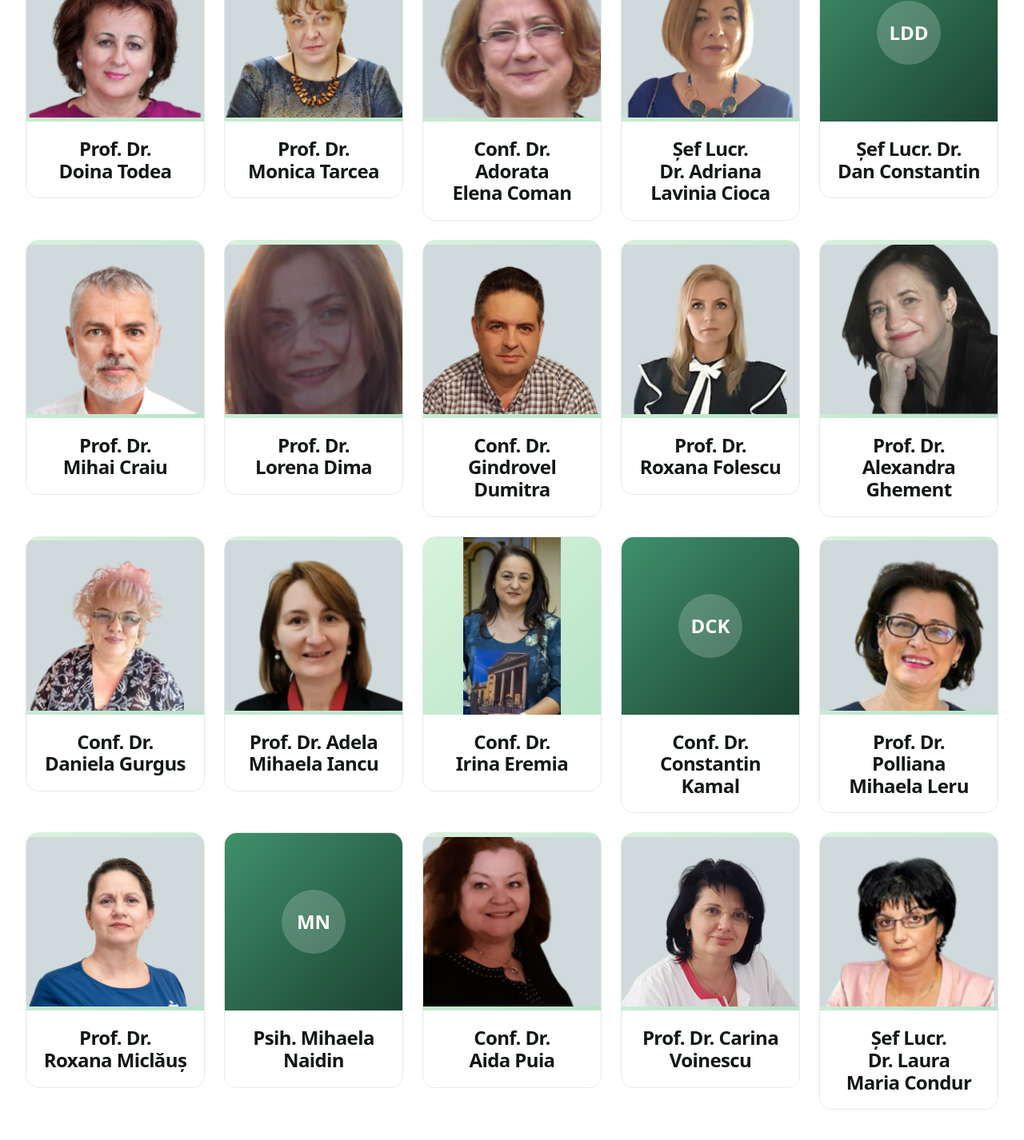
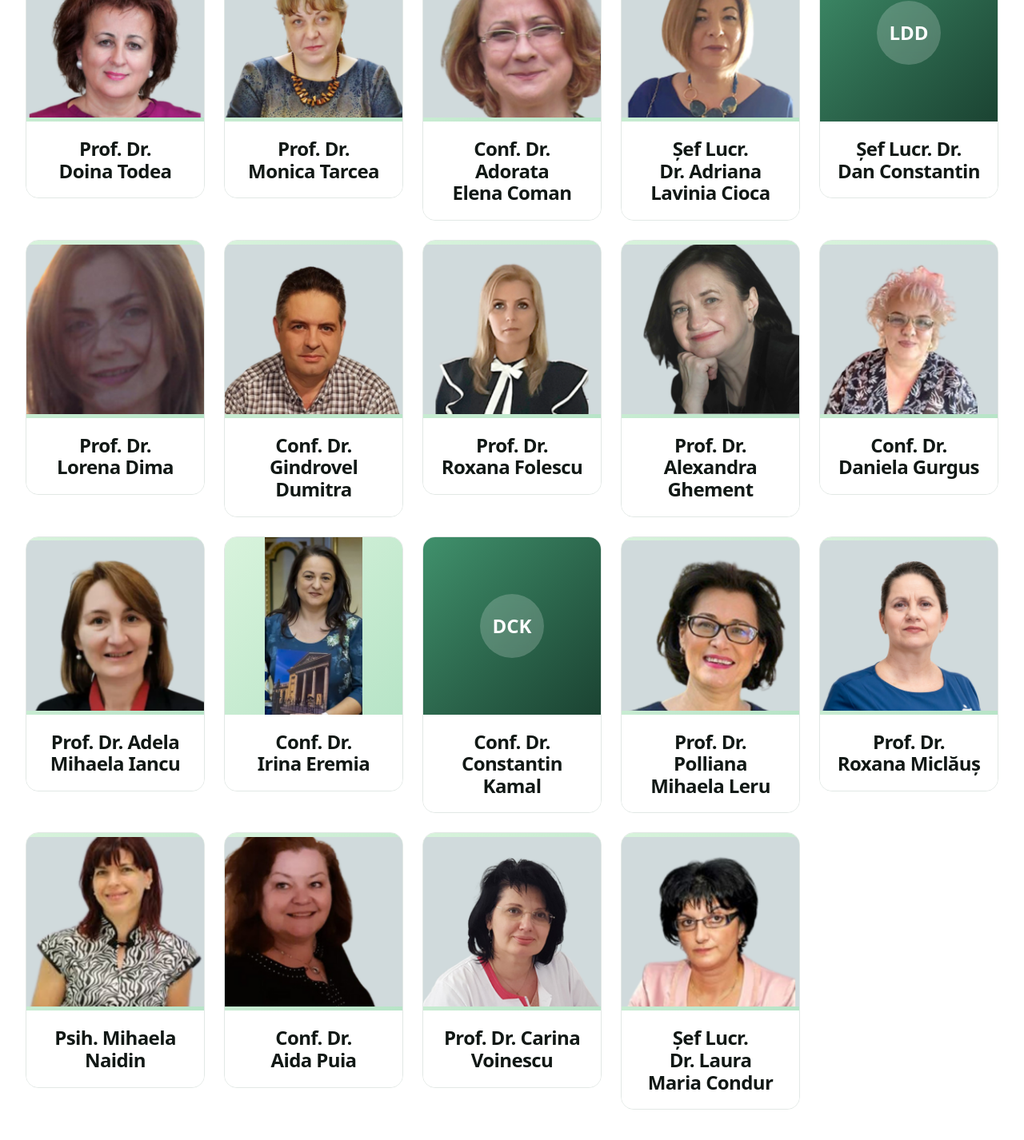
Before and after one commit to SwagMasterPro/wwwaslmro, a Next.js app: page /echipa in a window 1280 px wide. Shown: the part 1571-2997 px from the top of the page at 80% size. Built offline with nearby package versions, Linux system fonts and the light colour scheme.

Commit message:
Update team: Remove Prof. Dr. Mihai Craiu, add photo for Psih. Mihaela Naidin
- Remove Prof. Dr. Mihai Craiu from scientific council (pending confirmation)
- Add official photo for Psih. Mihaela Naidin
- Clean up source image files from root directory

```diff
--- a/app/echipa/page.tsx
+++ b/app/echipa/page.tsx
@@ -28,7 +28,6 @@ const consiliulStiintific = [
   { name: "Conf. Dr. Adorata Elena Coman", image: "/images/conf-dr-adorata-coman.png" },
   { name: "Șef Lucr. Dr. Adriana Lavinia Cioca", image: "/images/sef-lucr-dr-adriana-cioca.png" },
   { name: "Șef Lucr. Dr. Dan Constantin", image: null },
-  { name: "Prof. Dr. Mihai Craiu", image: "/images/prof-dr-mihai-craiu.png" },
   { name: "Prof. Dr. Lorena Dima", image: "/images/prof-dr-lorena-dima.png" },
   { name: "Conf. Dr. Gindrovel Dumitra", image: "/images/conf-dr-gindrovel-dumitra.png" },
   { name: "Prof. Dr. Roxana Folescu", image: "/images/prof-dr-roxana-folescu.png" },
@@ -39,7 +38,7 @@ const consiliulStiintific = [
   { name: "Conf. Dr. Constantin Kamal", image: null },
   { name: "Prof. Dr. Polliana Mihaela Leru", image: "/images/prof-dr-poliana-leru.png" },
   { name: "Prof. Dr. Roxana Miclăuș", image: "/images/prof-dr-roxana-miclaus.png" },
-  { name: "Psih. Mihaela Naidin", image: null },
+  { name: "Psih. Mihaela Naidin", image: "/images/psih-mihaela-naidin.png" },
   { name: "Conf. Dr. Aida Puia", image: "/images/conf-dr-aida-puia.png" },
   { name: "Prof. Dr. Carina Voinescu", image: "/images/prof-dr-carina-voinescu.png" },
   { name: "Șef Lucr. Dr. Laura Maria Condur", image: "/images/sef-lucr-dr-laura-condur.png" },
```
Also changed, not shown: public/images/psih-mihaela-naidin.png (added).
